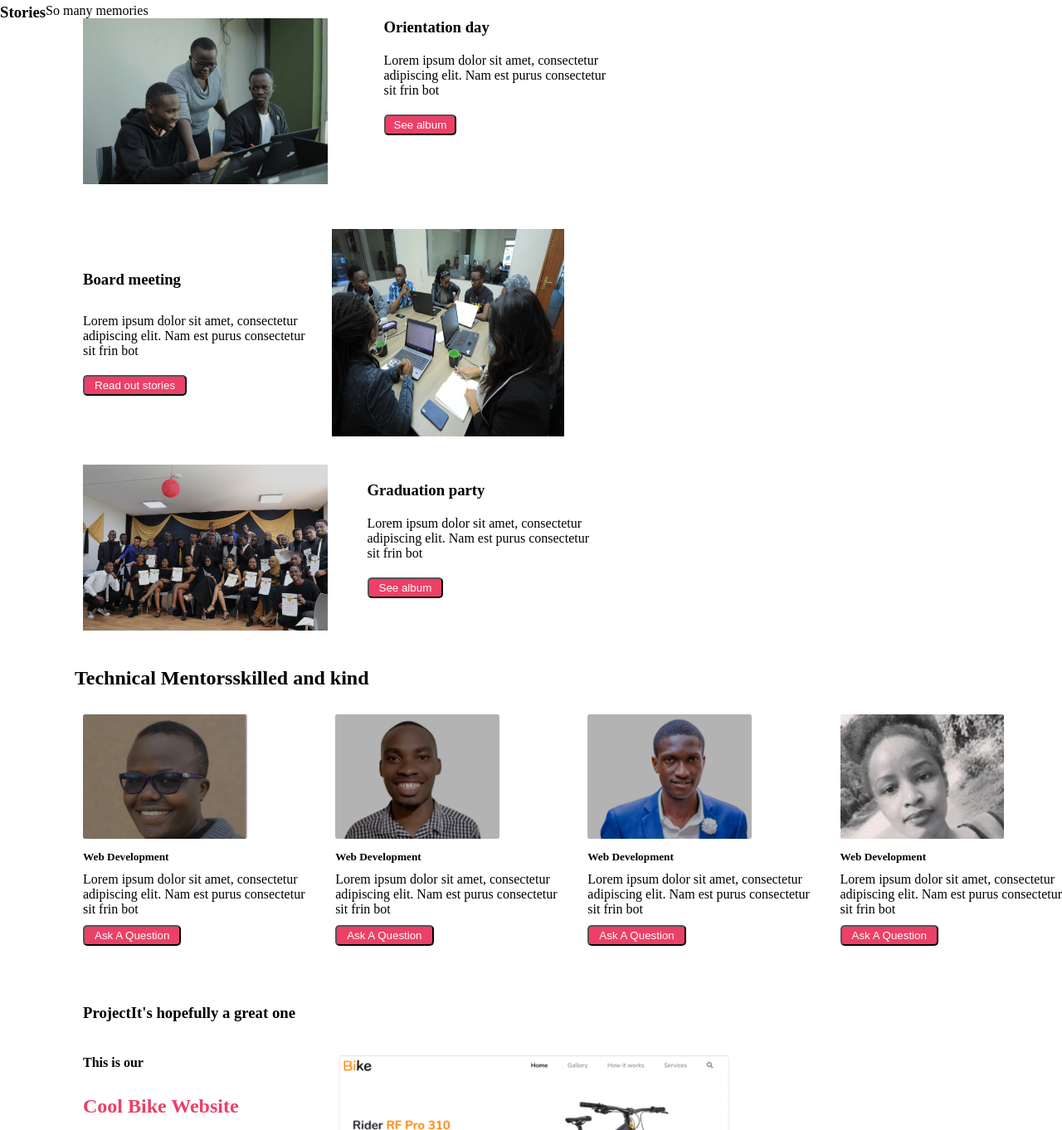
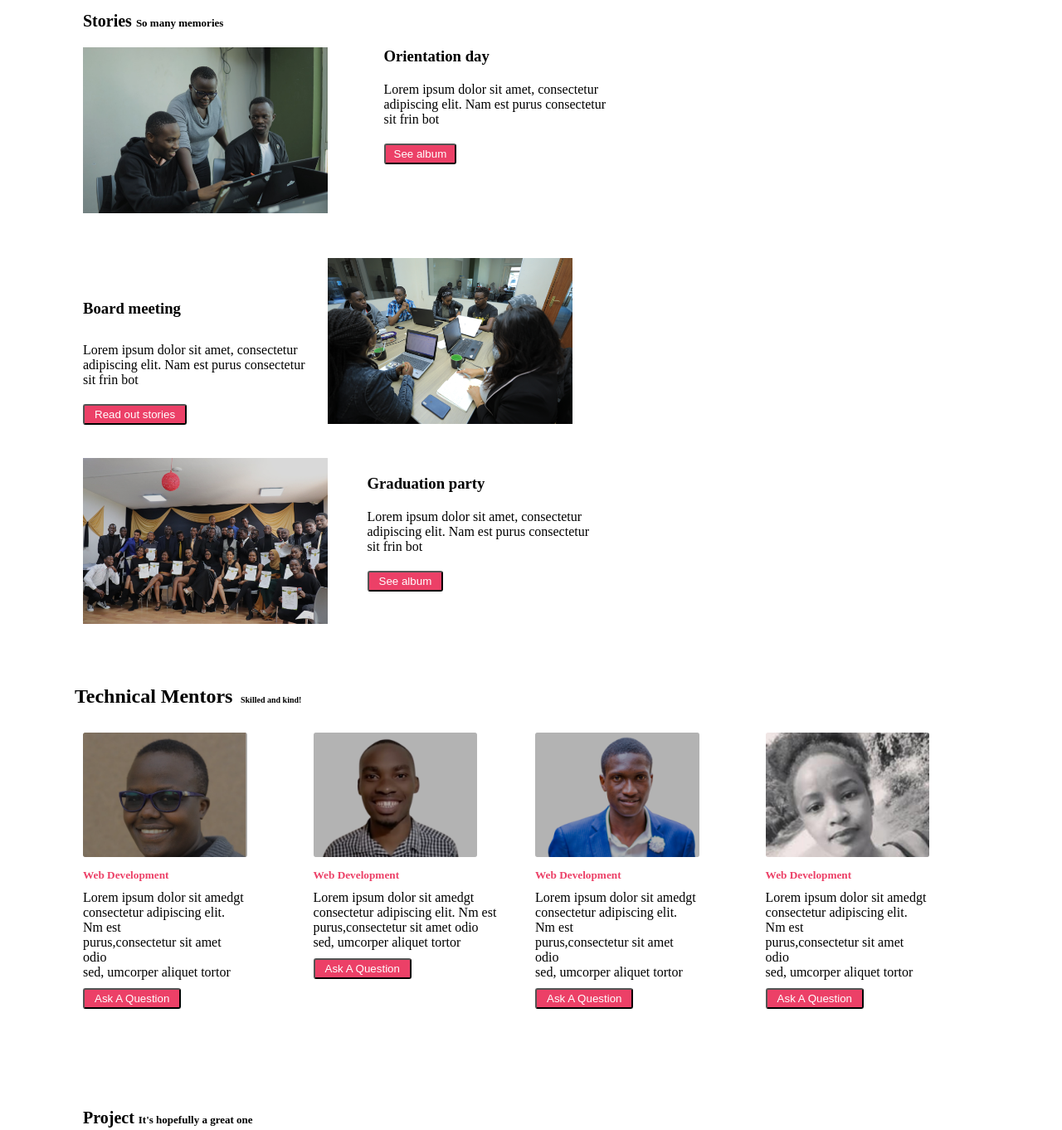
Before and after one commit to gideonlangat98/MORINGA_PAGE, a plain HTML site: page index.html in a window 1280 px wide. Shown: the part 458-1820 px from the top of the page at 83% size. Drawn offline with Linux system fonts and the light colour scheme.

Commit message:
it will add changes in html structure through styles application

```diff
--- a/index.html
+++ b/index.html
@@ -42,11 +42,9 @@
 
      <!--stories-->
      <section id="sectstories">
-         <div style="clear:both">
-        <h3 style="float: left">Stories</h3>
-        <h5 style="float: right"></h5>So many memories</h5>
-        </div>
-
+        <h3 id="memory">Stories
+            <span style="float-right">So many memories</span>
+        </h3>
         <div class="stories">
             <div class="orient-img">
                 <img src="./assets/images/image 2 .png" alt="orient-img" height="200">
@@ -69,7 +67,7 @@
             <button class="Read out stories">Read out stories</button>
         </div>
         <div class="board-img">
-            <img src="./assets/images/image 3 .png" alt="board-img" height="250" width="280">
+            <img src="./assets/images/image 3 .png" alt="board-img" height="200">
         </div>
         </div>
     </section>
@@ -90,26 +88,29 @@
 
     <!--mentors-->
     <section id="sectment">
-        <h2>Technical Mentors<span>skilled and kind</span></h2>
+        <h2 class="text-left-right">
+            <span class="left-text">Technical Mentors</span>
+            <span class="by-line">Skilled and kind!</span>
+        </h2>
         <div class="theTms">
             <div class="Rose">
                 <img src="./assets/images/image 5.png" alt="Rose TM" height="150">
             <h5>Web Development</h5>
-            <p>Lorem ipsum dolor sit amet, consectetur<br> adipiscing elit. Nam est purus consectetur<br>sit frin bot</p>
+            <p>Lorem ipsum dolor sit amedgt<br>consectetur adipiscing elit. Nm est<br>purus,consectetur sit amet odio<br>sed, umcorper aliquet tortor</p>
             <button class="Ask A Question">Ask A Question</button>
         </div>
 
         <div class="Byron">
             <img src="./assets/images/image 6.png" alt="Byron TM" height="150">
             <h5>Web Development</h5>
-            <p>Lorem ipsum dolor sit amet, consectetur<br> adipiscing elit. Nam est purus consectetur<br>sit frin bot</p>
+            <p>Lorem ipsum dolor sit amedgt<br>consectetur adipiscing elit. Nm est<br>purus,consectetur sit amet odio<br>sed, umcorper aliquet tortor</p>
             <button class="Ask A Question">Ask A Question</button>
         </div>
 
         <div class="Raphael">
             <img src="./assets/images/image 7.png" alt="Raphael TM" height="150">
             <h5>Web Development</h5>
-            <p>Lorem ipsum dolor sit amet, consectetur<br> adipiscing elit. Nam est purus consectetur<br>sit frin bot</p>
+            <p>Lorem ipsum dolor sit amedgt<br>consectetur adipiscing elit. Nm est<br>purus,consectetur sit amet odio<br>sed, umcorper aliquet tortor</p>
             <button class="Ask A Question">Ask A Question</button>
         </div>
 
@@ -117,7 +118,7 @@
         <div class="Karimi">
             <img src="./assets/images/image 8.png" alt="Karimi TM" height="150">
             <h5>Web Development</h5>
-            <p>Lorem ipsum dolor sit amet, consectetur<br> adipiscing elit. Nam est purus consectetur<br>sit frin bot</p>
+            <p>Lorem ipsum dolor sit amedgt<br>consectetur adipiscing elit. Nm est<br>purus,consectetur sit amet odio<br>sed, umcorper aliquet tortor</p>
             <button class="Ask A Question">Ask A Question</button>
             </div>
         </div>
@@ -125,7 +126,9 @@
 
     <!--project-->
     <section id="project">
-        <h3>Project<span>It's hopefully a great one</span></h3>
+        <h3 id="pro">Project
+        <span style="float-right">It's hopefully a great one</span>
+        </h3>
         <div class="proj">
             <div class="bike-web">
             <h4>This is our<h4>
--- a/style.css
+++ b/style.css
@@ -30,6 +30,7 @@ body{
 
 .topnav-right{
     float: right;
+    margin-right: 100px;
 }
 
 .topnav-right > ul > li{
@@ -47,7 +48,7 @@ body{
     padding-right: 10px;
     padding-top: 3px;
     padding-bottom: 3px;
-    border-radius: 5px;
+    border-radius: 3px;
 }
 
 #sectmoringa > .m-school > .tech{
@@ -76,7 +77,7 @@ body{
     padding-right: 10px;
     padding-top: 3px;
     padding-bottom: 3px;
-    border-radius: 5px;
+    border-radius: 3px;
 }
 
 #sectmoringa > .m-school{
@@ -86,15 +87,8 @@ body{
 }
 
 .m-school > .nurture-img{
-    margin-right: 60px;
+    margin-right: 160px;
     margin-top: 20px;
-}
-
-#sectstories > h3{
-    background-color: lightgrey;
-    margin-top: 30px;
-    margin-bottom: 30px;
-    margin-left: 100px;
 }
 
 .stories{
@@ -102,6 +96,18 @@ body{
     justify-content: space-between;
     margin-left: 100px;
 }
+
+
+#sectstories > h3{
+    margin-top: 10px;
+    margin-left: 100px;
+    margin-bottom: 20px;
+    font-size: 20px;
+ }
+
+ #memory > span{
+     font-size: small;
+ }
 
 .orient-day{
     margin-right: 550px;
@@ -119,7 +125,7 @@ body{
     padding-right: 10px;
     padding-top: 3px;
     padding-bottom: 3px;
-    border-radius: 5px;
+    border-radius: 3px;
 }
 
 .board > h3{
@@ -141,7 +147,7 @@ body{
     padding-right: 12px;
     padding-top: 3px;
     padding-bottom: 3px;
-    border-radius: 5px;
+    border-radius: 3px;
 
 }
 
@@ -151,7 +157,7 @@ body{
 }
 
 .board-img{
-    margin-right: 600px;
+    margin-right: 590px;
     margin-top: 50px;
     top: -10px;
     bottom: -50px;
@@ -185,7 +191,7 @@ body{
     padding-right: 12px;
     padding-top: 3px;
     padding-bottom: 3px;
-    border-radius: 5px;
+    border-radius: 3px;
 }
 
 #sectment > .theTms{
@@ -194,8 +200,21 @@ body{
     margin-left: 100px;
 }
 
+.text-left-right{
+    text-align: left;
+}
+
+.left-text{
+    position: absolute;
+}
+
+.by-line{
+    font-size: x-small;
+    margin-left: 200px;
+}
+
 #sectment > h2{
-    margin-top: 40px;
+    margin-top: 70px;
     margin-left: 90px;
     margin-bottom: 30px;
 }
@@ -206,6 +225,7 @@ body{
 
 .Rose > h5{
     margin-bottom: 10px;
+    color: #EC4067;
 }
 
 .Rose > p{
@@ -220,7 +240,11 @@ body{
     padding-right: 12px;
     padding-top: 3px;
     padding-bottom: 3px;
-    border-radius: 5px;
+    border-radius: 3px;
+}
+
+.Byron{
+    margin-left: 80px;
 }
 
 .Byron img{
@@ -230,6 +254,7 @@ body{
 
 .Byron > h5{
     margin-bottom: 10px;
+    color: #EC4067;
 }
 
 .Byron > p{
@@ -243,16 +268,19 @@ body{
     padding-right: 12px;
     padding-top: 3px;
     padding-bottom: 3px;
-    border-radius: 5px;
+    border-radius: 3px;
 }
 
+.Raphael{
+    margin-right: 80px;
+}
 .Raphael img{
     margin-bottom: 10px;
-    margin-right: 70px;
 }
 
 .Raphael > h5{
     margin-bottom: 10px;
+    color: #EC4067;
 }
 
 .Raphael > p{
@@ -266,7 +294,11 @@ body{
     padding-right: 12px;
     padding-top: 3px;
     padding-bottom: 3px;
-    border-radius: 5px;
+    border-radius: 3px;
+}
+
+.Karimi{
+    margin-right: 300px;
 }
 
 .Karimi img{
@@ -275,6 +307,7 @@ body{
 
 .Karimi > h5{
     margin-bottom: 10px;
+    color: #EC4067;
 }
 
 .Karimi > p{
@@ -288,12 +321,19 @@ body{
     padding-right: 12px;
     padding-top: 3px;
     padding-bottom: 3px;
-    border-radius: 5px;
+    border-radius: 3px;
 }
 
- #project > h3{
-     margin-left: 100px;
-     margin-bottom: 20px;
+
+#project > h3{
+    margin-top: 120px;
+    margin-left: 100px;
+    margin-bottom: 20px;
+    font-size: 20px;
+ }
+
+ #pro > span{
+     font-size: small;
  }
 
 #project > .proj{
@@ -301,9 +341,6 @@ body{
     justify-content: space-between;
 }
 
-#project > h3{
-    margin-top: 70px;
-}
 
 .proj > .bike-web > h4{
     margin-top: 20px;
@@ -329,7 +366,7 @@ body{
     padding-right: 12px;
     padding-top: 3px;
     padding-bottom: 3px;
-    border-radius: 5px;
+    border-radius: 3px;
 }
 
 .bike-img{
```
